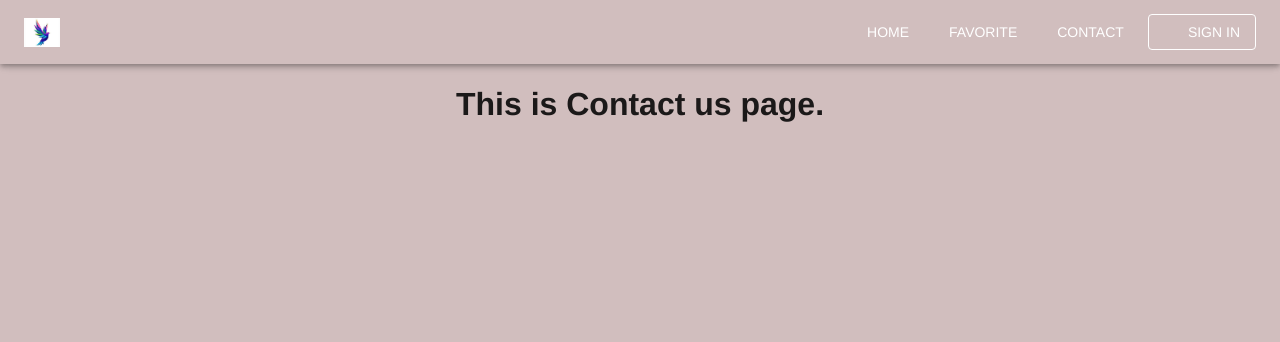
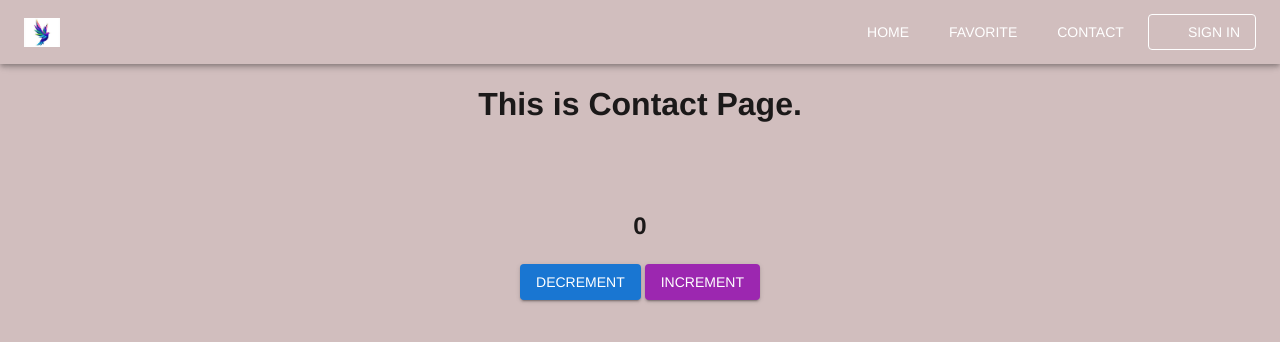
Before and after one commit to kinjal-hub/Image_gallery, a React (Create React App) app: page /contact in a window 1280 px wide. Shown: the top 342 px of the page. Built offline with nearby package versions, Linux system fonts and the light colour scheme; some icons are missing.

Commit message:
conter code

```diff
--- a/src/components/GalleryCard.js
+++ b/src/components/GalleryCard.js
@@ -1,6 +1,6 @@
 import Card from '@mui/material/Card';
 import CardMedia from '@mui/material/CardMedia';
-import { CardActionArea } from '@mui/material';
+import { Button, CardActionArea } from '@mui/material';
 import CardContent from '@mui/material/CardContent';
 import Typography from '@mui/material/Typography';
 
@@ -25,6 +25,9 @@ const GalleryCard = ({ img, id, title, onClick }) => {
         <Typography variant="h6" component="div" sx={{ margin: 0, padding: 0 }}>
           {title}
         </Typography>
+        <Button variant='outlined' color='success'>
+          Add to favorite
+        </Button>
       </CardContent>
     </Card>
     </CardActionArea>
--- a/src/index.js
+++ b/src/index.js
@@ -3,11 +3,16 @@ import ReactDOM from 'react-dom/client';
 import './index.css';
 import App from './App';
 import reportWebVitals from './reportWebVitals';
+import { MainContextProvider } from './mainContext';
+
+
 
 const root = ReactDOM.createRoot(document.getElementById('root'));
 root.render(
   <React.StrictMode>
+    <MainContextProvider>
     <App />
+    </MainContextProvider>
   </React.StrictMode>
 );
 
--- /dev/null
+++ b/src/mainContext.js
@@ -0,0 +1,30 @@
+import  { createContext, useState, useContext } from 'react';
+
+export const MainContext = createContext({
+  number: 0,
+  increment: ( id ) => {},
+  decrement: ( id ) => {}
+});
+
+export const useMainContext = () => useContext(MainContext);
+
+export const MainContextProvider = ({ children }) => {
+
+  const [number, setNumber] = useState(0);
+
+  const increment = ( id ) => {
+    setNumber(number + id);
+  };
+
+  const decrement = ( id ) => {
+    setNumber(number - id);
+  };
+
+  return (
+    <MainContext.Provider value={{ number, increment, decrement }}>
+      {children}
+    </MainContext.Provider>
+  );
+};
+
+export default MainContext;
--- a/src/pages/Contact.js
+++ b/src/pages/Contact.js
@@ -1,11 +1,32 @@
-import React from 'react'
+import { useContext } from "react";
+import { MainContext } from "../mainContext";
+import { Box, Button } from '@mui/material';
 
 const Contact = () => {
-  return (
-    <div>
-        <h1 style={{ margin: '70px', padding: '10px' }}>This is Contact us page.</h1>
-    </div>
-  )
-}
+    const { number, increment, decrement } = useContext(MainContext);
+    console.log("Current value from Contact page:", { number });
+    return (
+        <div>
+            <h1 style={{ margin: '70px', padding: '10px' }}>This is Contact Page.</h1>
+            <h2> {number} </h2>
+            <Box display="flex" gap={0.5} justifyContent={"center"}>
 
-export default Contact
+                <Button
+                    variant="contained"
+                    color="primary"
+                    onClick={() => decrement(1)}
+                >
+                    Decrement
+                </Button>
+                <Button
+                    variant="contained"
+                    color="secondary"
+                    onClick={() => increment(1)}
+                >
+                    Increment
+                </Button>
+            </Box>
+        </div>
+    );
+};
+export default Contact;
--- a/src/pages/Favorite.js
+++ b/src/pages/Favorite.js
@@ -1,11 +1,32 @@
-import React from 'react'
+import { useContext } from "react";
+import { MainContext } from "../mainContext";
+import { Box, Button } from '@mui/material';
 
 const Favorite = () => {
-  return (
-    <div>
-        <h1 style={{ margin: '70px', padding: '10px' }}>This is Favorite Page.</h1>
-    </div>
-  )
-}
+   const { number, increment, decrement } = useContext(MainContext);
+    console.log("Current value from Favorite page:", { number });
+    return (
+        <div>
+            <h1 style={{ margin: '70px', padding: '10px' }}>This is Favorite Page.</h1>
+            <h2> {number} </h2>
+            <Box display="flex" gap={0.5} justifyContent={"center"}>
 
-export default Favorite
+                <Button
+                    variant="contained"
+                    color="primary"
+                    onClick={() => decrement(1)}
+                >
+                    Decrement
+                </Button>
+                <Button
+                    variant="contained"
+                    color="secondary"
+                    onClick={() => increment(1)}
+                >
+                    Increment
+                </Button>
+            </Box>
+        </div>
+    );
+};
+export default Favorite;
--- a/src/pages/Signin.js
+++ b/src/pages/Signin.js
@@ -1,11 +1,13 @@
-import React from 'react'
+import { useContext } from "react"
+import MainContext from "../mainContext"
+
 
 const Signin = () => {
+  const { name } = useContext(MainContext)
   return (
     <div>
-        <h1 style={{ margin: '70px', padding: '10px' }}>
-            This is Sign in Page.
-        </h1>
+        <h1 style={{ margin: '70px', padding: '10px' }}>This is Sign in Page.</h1>
+        <h2>Hello {name}</h2>
     </div>
   )
 }
```
Also changed, not shown: src/App.js (+3 -5 lines).
